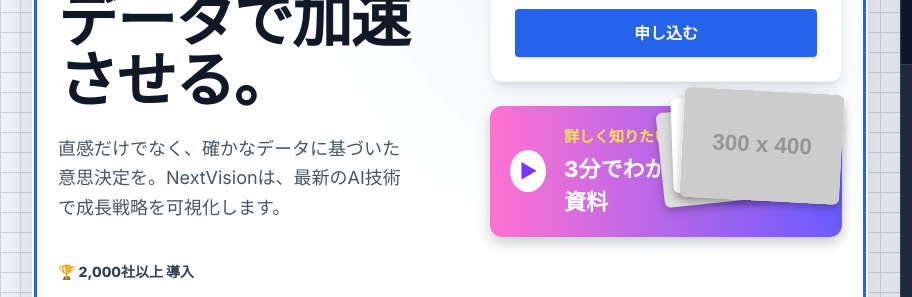
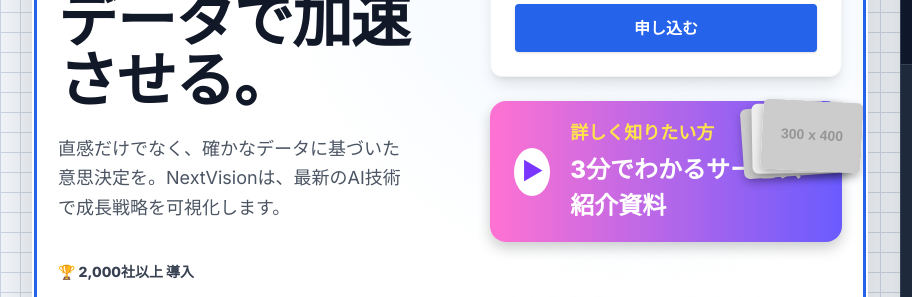
Before and after one commit to yukisud/lpbuilder, a plain HTML site: page index.html in a window 1280 px wide. Shown: the part 408-705 px from the top of the page, 0-912 px from the left. Drawn offline with nearby package versions, Linux system fonts and the light colour scheme; placeholder pictures from the web are drawn by us; a script that the page names is missing.

Commit message:
Update index.html

```diff
--- a/index.html
+++ b/index.html
@@ -75,8 +75,8 @@
       display: flex;
       align-items: center;
       position: relative;
-      padding: 18px 20px;
-      border-radius: 12px;
+      padding: 18px 24px;
+      border-radius: 16px;
       background: linear-gradient(90deg, #ff72d2, #6a5bff);
       color: white;
       text-decoration: none;
@@ -93,79 +93,76 @@
 
     /* 左の丸アイコン */
     .material-banner__icon {
-      width: 42px;
-      height: 42px;
+      width: 48px;
+      height: 48px;
       border-radius: 50%;
       background: white;
       color: #7a36ff;
-      font-size: 18px;
+      font-size: 22px;
       font-weight: bold;
       display: flex;
       justify-content: center;
       align-items: center;
-      margin-right: 18px;
+      margin-right: 20px;
     }
 
-    /* テキスト */
+    /* テキスト（フォントサイズ調整） */
     .material-banner__text .line1 {
-      font-size: 15px;
+      font-size: 18px;
       font-weight: 700;
       color: #ffe54a;
     }
 
     .material-banner__text .line2 {
-      font-size: 22px;
+      font-size: 24px;
       font-weight: 800;
       display: block;
-      margin-top: 4px;
+      margin-top: 6px;
     }
 
     /* --- 資料画像（3枚重ね） --- */
     .material-banner__thumb-group {
       position: absolute;
-      right: -10px;
-      top: -20px;
-      width: 260px;
-      height: 180px;
+      right: -20px;
+      top: -10px;
+      width: 160px;
+      height: 120px;
       pointer-events: none;
     }
 
     /* 共通スタイル */
     .material-banner__thumb-group .thumb {
       position: absolute;
-      width: 140px;
-      height: 95px;
+      width: 100px;
+      height: 70px;
       border-radius: 6px;
+      object-fit: cover;
+      box-shadow: 0 4px 8px rgba(0,0,0,0.25);
       background-size: cover;
       background-position: center;
-      box-shadow: 0 4px 8px rgba(0,0,0,0.25);
     }
 
-    /* ダミー1（ほんの少し後ろに見える） */
-    .material-banner__thumb-group .d1 {
-      background: #ddd;
-      transform: rotate(-6deg);
-      top: 20px;
-      right: 52px;
+    /* 一番上（本物） */
+    .material-banner__thumb-group .main {
+      top: 10px;
+      right: 0px;
+      transform: rotate(3deg);
     }
 
-    /* ダミー2（さらに控えめ） */
+    /* 2番目（中） */
     .material-banner__thumb-group .d2 {
-      background: #fff;
-      transform: rotate(-2deg);
-      top: 10px;
-      right: 40px;
+      background: #eee;
+      top: 12px;
+      right: 10px;
+      transform: rotate(-1deg);
     }
 
-    /* 一番上の本物の画像 */
-    .material-banner__thumb-group .main {
-      width: 160px;
-      height: 110px;
-      transform: rotate(3deg);
-      top: 5px;
-      right: 10px;
-      border-radius: 7px;
-      object-fit: cover;
+    /* 一番下（奥） */
+    .material-banner__thumb-group .d1 {
+      background: #ccc;
+      top: 15px;
+      right: 20px;
+      transform: rotate(-4deg);
     }
 
     /* --- HubSpot Form Styling (Strict Override) --- */
```
